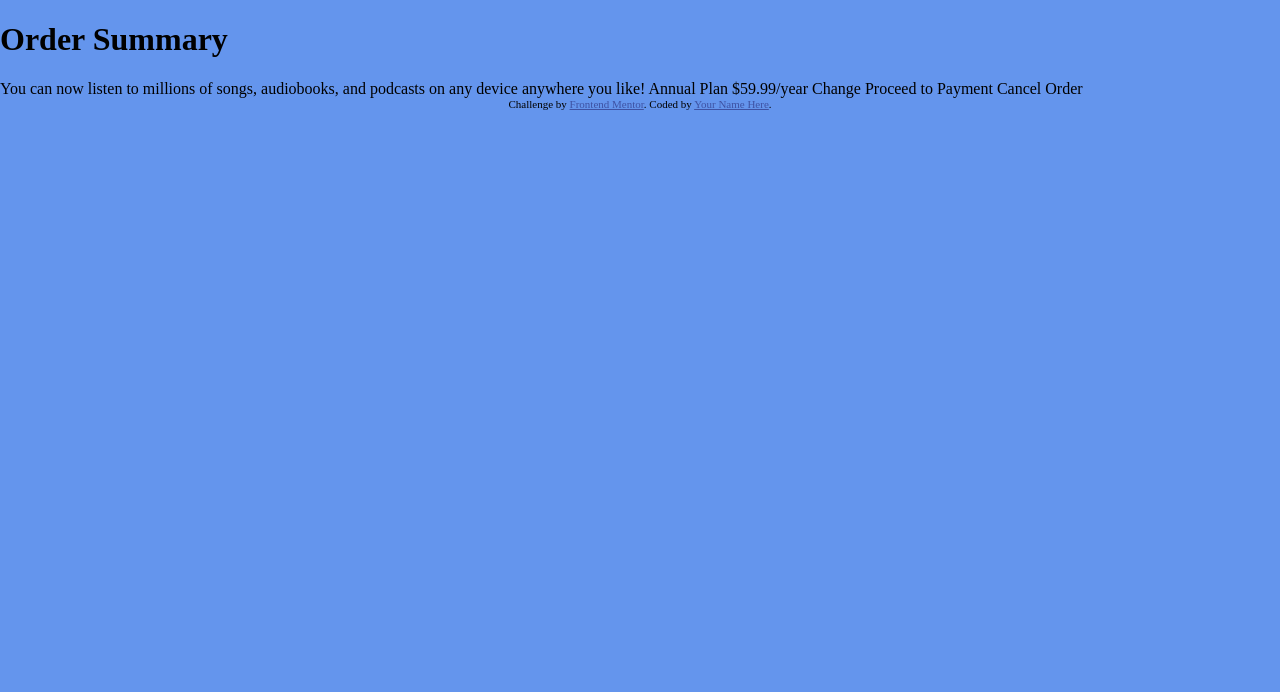
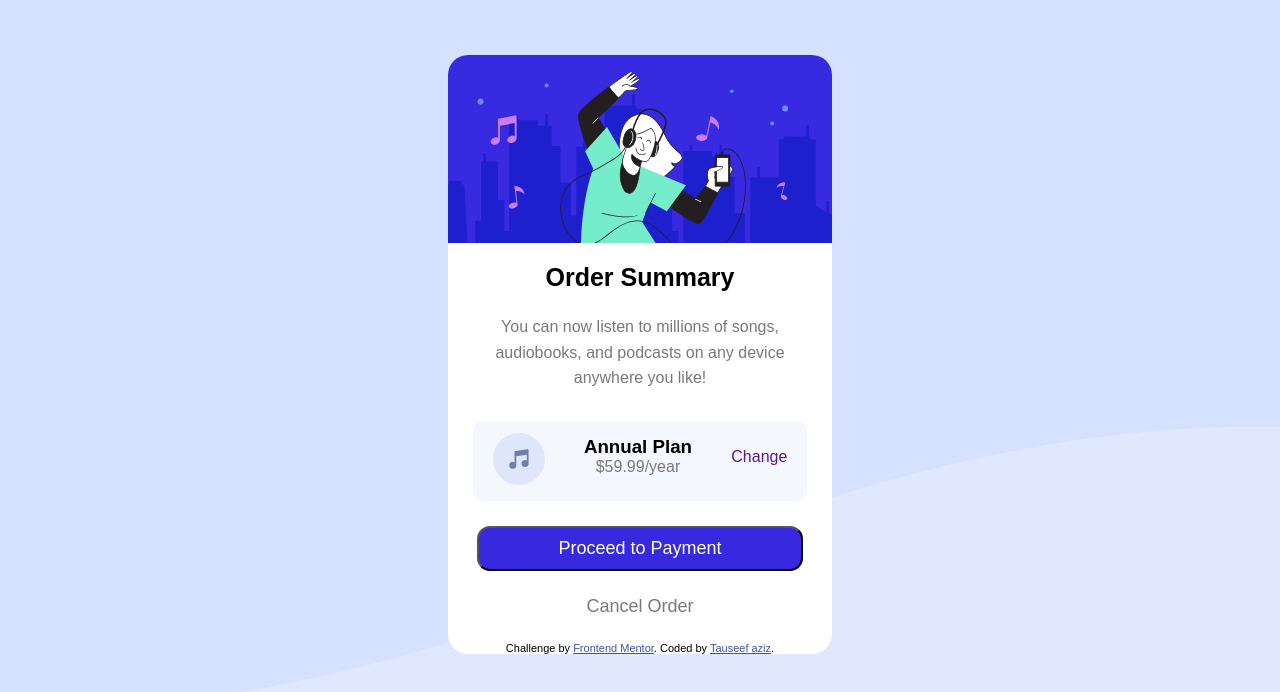
Before and after one commit to tauseefazizcs/fem-order-component, a plain HTML site: page index.html in a window 1280 px wide. Drawn offline with Linux system fonts and the light colour scheme.

Commit message:
project complete

```diff
--- a/css/style.css
+++ b/css/style.css
@@ -4,5 +4,119 @@
 
 body {
 	margin: 0;
-	background: cornflowerblue;
+	display: flex;
+    justify-content: center;
+	background-color: hsl(225, 100%, 94%);
+	background-image: url(../images/pattern-background-mobile.svg);
+	background-repeat: no-repeat;
+	background-size: cover;
 }
+
+.container{
+	width: 90%;
+	background-color: #fff;
+    border-radius: 20px;
+	text-align: center;
+	font-family: Arial;
+	margin-top: 55px;
+	margin-bottom: 55px;
+
+}
+.top-img{
+	width: 100%;
+	border-radius: 20px 20px 0px 0px;
+}
+
+.main{
+}
+.main h1{
+	font-size: 25px;
+}
+.main p{
+	font-size: 16px;
+	line-height: 1.6em;
+	color: #7b7878;
+	padding: 5px 23px;
+
+}
+
+.pay-div{
+	display: flex;
+    justify-content: space-around;
+	background-color:hsl(225, 100%, 98%) ;
+	border-radius: 10px;
+    margin: 25px 25px;
+	height: 80px;
+}
+
+.pay-div a{
+	font-size: 16px;
+    margin-top: 27px;
+}
+.pay-div h3{
+	margin: 0;
+}
+.pay-div img{
+	height: 65%;
+	margin-top: 12px;
+}
+
+.pay-div div{
+	display: flex;
+	flex-direction: column;
+	margin-top: 15px;
+}
+.pay-div p{
+	color: #7b7878;
+	margin: 0;
+}
+
+.end{
+	display: flex;
+	flex-direction: column;
+	align-items: center;
+}
+.pay-btn{
+	width: 85%;
+	background-color:hsl(245, 75%, 52%);
+    color: #fff;
+	border-radius: 13px;
+	font-size: 18px;
+	height: 2.5em;
+ }
+ .end a{
+	 text-decoration: none;
+	 font-size: 18px;
+	 color: #7b7878;
+	 margin-top: 25px;
+	 margin-bottom: 25px;
+ }
+
+
+ @media(min-width:375px)
+ {
+	 body{
+		 background-color: hsl(225, 100%, 94%);
+		 background-image: url(../images/pattern-background-desktop.svg);
+		 background-position: top;
+	 }
+	 .container{
+		width: 30%;
+	}
+	.pay-div a{
+		text-decoration: none;
+	}
+	.pay-div a:hover{
+		opacity: 0.5;
+	}
+
+	.pay-btn:hover{
+		opacity: 0.7;
+	}
+
+	.end a:hover{
+		color: #000;
+	}
+
+
+ }
--- a/index.html
+++ b/index.html
@@ -28,17 +28,30 @@
 	</head>
 	<body>
 		<div class="container">
-			<h1>Order Summary</h1>
+			<img class="top-img" src="images/illustration-hero.svg">
 
-			You can now listen to millions of songs, audiobooks, and podcasts on any
-			device anywhere you like! Annual Plan $59.99/year Change Proceed to
-			Payment Cancel Order
+			<div class="main">
+				<h1>Order Summary</h1>
+				<p>You can now listen to millions of songs, audiobooks, and podcasts on any
+				device anywhere you like!</p>
+		    </div>
+
+			<div class="pay-div">
+				<img src="images/icon-music.svg">
+			    <div><h3> Annual Plan </h3><p>$59.99/year</p> </div>
+			    <a href=""> Change</a>
+			</div>
+
+			<div class="end">
+				<button class="pay-btn"> Proceed to Payment</button>
+				<a class="cancel" href=""> Cancel Order</a>
+		    </div>
 
 			<div class="attribution">
 				Challenge by
 				<a href="https://www.frontendmentor.io?ref=challenge" target="_blank"
 					>Frontend Mentor</a
-				>. Coded by <a href="#">Your Name Here</a>.
+				>. Coded by <a href="https://twitter.com/Tauseef_CS">Tauseef aziz</a>.
 			</div>
 		</div>
 	</body>
```
